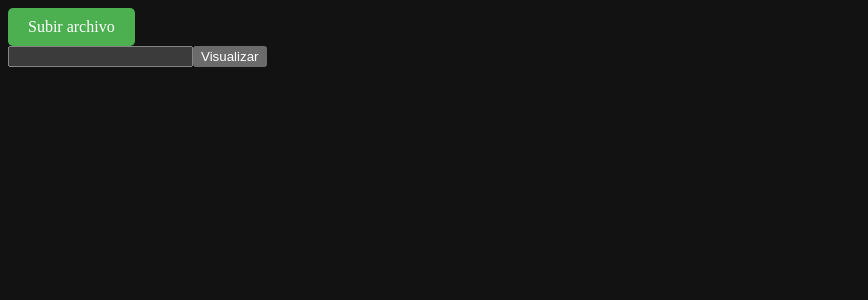
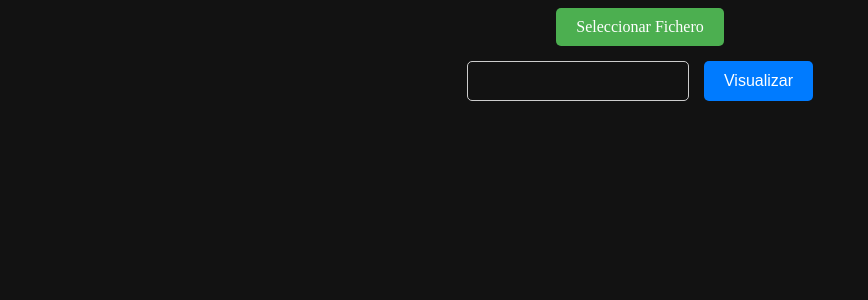
Before and after one commit to m0usedev/API, an Angular app in the folder FRONT/angular/: page / in a window 1280 px wide. Shown: the top 300 px of the page, without its empty margins (0-868 px from the left). Built offline with nearby package versions, Linux system fonts and the light colour scheme.

Commit message:
changes front

```diff
--- a/FRONT/angular/src/app/form-send-csv/form-send-csv.component.css
+++ b/FRONT/angular/src/app/form-send-csv/form-send-csv.component.css
@@ -0,0 +1,20 @@
+.from-send-csv {
+  display: flex;
+  justify-content: center;
+  margin-bottom: 15px;
+
+  &[data-uploading='select']{
+    --file-background-color: #4CAF50;
+    --file-background-color-hover: #45a049;
+  }
+  &[data-uploading='upload']{
+    pointer-events: none;
+    --file-background-color: blue;
+    --file-background-color-hover:blue;
+  }
+  &[data-uploading='error']{
+    pointer-events: none;
+    --file-background-color: red;
+    --file-background-color-hover:red;
+  }
+}
--- a/FRONT/angular/src/app/form-send-csv/form-send-csv.component.html
+++ b/FRONT/angular/src/app/form-send-csv/form-send-csv.component.html
@@ -1,7 +1,18 @@
-<div class="from-send-csv">
+<div class="from-send-csv" attr.data-uploading={{state}}>
   <form (submit)="$event.preventDefault()">
     <div class="input-file-wrapper">
-      <label for="fileInput">Subir archivo
+      <label for="fileInput">
+          @switch (state) {
+            @case ('select') {
+              Seleccionar Fichero
+            }
+            @case ('upload') {
+              Subiendo Fichero
+            }
+            @case ('error') {
+              Error
+            }
+          }
         <input
         class="input-file"
         (input)="onSubmit($event)"
@@ -12,5 +23,4 @@
       </label>
     </div>
   </form>
-
 </div>
--- a/FRONT/angular/src/app/form-send-csv/form-send-csv.component.ts
+++ b/FRONT/angular/src/app/form-send-csv/form-send-csv.component.ts
@@ -9,25 +9,83 @@ import { API_URL_UPLOAD_POST_CSV } from '../../utilities/api';
   styleUrl: './form-send-csv.component.css'
 })
 export class FormSendCsvComponent {
+  state = 'select'
+
+  stateUploadButton (state : string | any = undefined, response : object | string | any = undefined ) {
+    /**
+     * select - estado normal
+     * upload - subiendose el archivo
+     * error - cuando no se suvio el archivo, error en le servidor o
+     */
+    /**
+     * respuestas:
+     *  'bad', 'El fichero fue subido al servidor no es tipo .csv'
+     *  'good', 'El fichero fue subido al servidor'
+     * 'error', 'Ha surgido un error en el servidor'
+     */
+    if(response && response.response){
+      let tipo = response.response
+      switch (tipo) {
+        case 'bad':
+          this.state = 'error'
+          alert(response.message)
+          this.state = 'select'
+          break;
+        case 'good':
+          this.state = 'select'
+          alert(response.message)
+          break;
+        case 'error':
+          this.state = 'error'
+          alert(response.message)
+          this.state = 'select'
+          break;
+        default:
+          this.state = 'select'
+          break;
+      }
+    }else{
+      switch (state) {
+        case 'select':
+          this.state = 'select'
+          alert(response)
+          break;
+        case 'upload':
+          this.state = 'upload'
+          break;
+        case 'error':
+          this.state = 'error'
+          alert(response)
+          this.state = 'select'
+          break;
+        default:
+          this.state = 'select'
+          break;
+      }
+    }
+  }
 
   async onSubmit(event: Event) {
     const input = event.target as HTMLInputElement;
-
     if (input.files && input.files.length > 0) {
       if(input.files[0].type == 'text/csv'){
         const formData = new FormData();
         formData.append('file', input.files[0]);
         await this.fetchPostFile(formData);
+        input.value = ''
       }else{
-        console.log('El fichero debe ser de tipo csv')
+        input.value = ''
+        this.stateUploadButton('error', 'El fichero debe ser de tipo csv')
       }
     } else {
       console.error('No has seleccionado ningun fichero');
+      input.value = ''
+      this.stateUploadButton('select', 'No has seleccionado ningun fichero')
     }
   }
 
-
   async fetchPostFile ( form : FormData ) {
+    this.stateUploadButton('upload', undefined)
     fetch(
       API_URL_UPLOAD_POST_CSV,
       {
@@ -36,6 +94,10 @@ export class FormSendCsvComponent {
       }
     )
     .then( (response) => response.json() )
-    .then( (data) => console.log(data) )
+    .then( (data) => {
+      if(data){
+        this.stateUploadButton(undefined, data)
+      }
+    } )
   }
 }
--- a/FRONT/angular/src/app/get-profiling/get-profiling.component.css
+++ b/FRONT/angular/src/app/get-profiling/get-profiling.component.css
@@ -0,0 +1,29 @@
+.get-profiling {
+  display: flex;
+  flex-direction: column;
+  align-items: center;
+  .heder-content {
+    display: flex;
+    flex-direction: row;
+    justify-content: center;
+    margin-bottom: 15px;
+    gap: 15px;
+  }
+  .button-download {
+    margin-bottom: 15px;
+  }
+  .contentFrameHtml {
+    width: 90%;
+    height: 700px;
+    border: 5px solid #0056b3;
+    border-radius: 25px;
+  }
+  *[data-visible=true],
+  *[data-stade-profiling=true]{
+    display: block;
+  }
+  *[data-visible=false],
+  *[data-stade-profiling=false]{
+    display: none;
+  }
+}
--- a/FRONT/angular/src/app/get-profiling/get-profiling.component.html
+++ b/FRONT/angular/src/app/get-profiling/get-profiling.component.html
@@ -1,5 +1,5 @@
 <div class="get-profiling">
-  <div>
+  <div class="heder-content">
     <input
     type="text"
     id="search-box"
@@ -10,4 +10,20 @@
       (click)="fetchGetData(file_get_data)"
     >Visualizar</button>
   </div>
+  <div class="loading-img">
+    <img
+      attr.data-stade-profiling={{stateProfiling}}
+      src="../../assets/icons8-loading.gif"
+      alt="icons8-loading.gif"
+      title="icons8-loading.gif"
+    />
+  </div>
+  <div class="button-download">
+    <button
+    attr.data-visible={{visible}}
+    type="button"
+    (click)="downbload()"
+    >Descargar</button>
+  </div>
+  <iframe class="contentFrameHtml" attr.data-visible={{visible}} id="contentFrame"></iframe>
 </div>
--- a/FRONT/angular/src/app/get-profiling/get-profiling.component.ts
+++ b/FRONT/angular/src/app/get-profiling/get-profiling.component.ts
@@ -1,6 +1,9 @@
-import { Component } from '@angular/core';
-import { API_URL_DOWNLOAD_GET_PROFILE } from '../../utilities/api';
-
+import { Component } from '@angular/core'
+import { API_URL_DOWNLOAD_GET_PROFILE } from '../../utilities/api'
+interface User {
+  "file"      : Blob,
+  "file_name" : string
+}
 @Component({
   selector: 'app-get-profiling',
   standalone: true,
@@ -9,45 +12,82 @@ import { API_URL_DOWNLOAD_GET_PROFILE } from '../../utilities/api';
   styleUrl: './get-profiling.component.css'
 })
 export class GetProfilingComponent {
-  file_get_data = ''
-  data : any
-  colums_key : any
+  file_get_data  : string
+  visible        : false | true
+  stateProfiling : false | true
+  file_download  : User
 
-  responseData (blob : any, file : string) {
-    const url = window.URL.createObjectURL(blob);
-    const a = document.createElement('a');
-    a.style.display = 'none';
-    a.href = url;
-    a.download = `${file}.html`;
-    document.body.appendChild(a);
-    a.click();
-    window.URL.revokeObjectURL(url);
+  constructor() {
+    this.file_get_data  = ''
+    this.visible        = false
+    this.stateProfiling = false
+    this.file_download  = {
+      "file"      : new Blob(),
+      "file_name" : ''
+    }
   }
 
-  async fetchGetData(file: string) {
+  renderHtml(blob: Blob) {
+    const reader = new FileReader()
+    reader.onload = (event) => {
+        const contentFrame = document.getElementById('contentFrame') as HTMLIFrameElement;
+        if (contentFrame && contentFrame.contentDocument && event.target) {
+            const result = event.target.result;
+            if (typeof result === 'string') {
+                const doc = contentFrame.contentDocument;
+                doc.open();
+                doc.write(result);
+                doc.close();
+                this.visible = true
+                this.stateProfiling = false
+            }
+        }
+    };
+    reader.readAsText(blob);
+  }
+
+  downbload() {
+    let blob = this.file_download.file
+    let file_name = this.file_download.file_name
+    const url = window.URL.createObjectURL(blob)
+    const a = document.createElement('a')
+    a.style.display = 'none'
+    a.href = url
+    a.download = `${file_name}.html`
+    document.body.appendChild(a)
+    a.click()
+    window.URL.revokeObjectURL(url)
+  }
+
+  async fetchGetData(file_name: string) {
+    this.visible = false
+    this.stateProfiling = true
     try {
-      const response = await fetch(API_URL_DOWNLOAD_GET_PROFILE + '?file=' + file, {
+      const response = await fetch(API_URL_DOWNLOAD_GET_PROFILE + '?file_name=' + file_name, {
         method: "GET"
-      });
+      })
 
       if (response.ok) {
-        const contentType = response.headers.get('content-type');
+        const contentType = response.headers.get('content-type')
 
         if (contentType && contentType.includes('application/json')) {
-          const jsonData = await response.json();
-          console.log('Error:', jsonData);
-          alert(jsonData.error);
+          const jsonData = await response.json()
+          if(jsonData.response )
+            this.stateProfiling = false
+            alert(jsonData.message)
         } else {
-          const blob = await response.blob();
-          this.responseData(blob, file);
+          const blob = await response.blob()
+          this.renderHtml(blob)
+          this.file_download.file = blob
+          this.file_download.file_name = file_name
         }
       } else {
-        console.error('Respuesta no ok:', response);
-        alert('Error al descargar el archivo');
+        console.error('Respuesta no ok:', response)
+        alert('Error al descargar el archivo')
       }
     } catch (error) {
-      console.error('Error:', error);
-      alert('Hubo un problema con la solicitud');
+      console.error('Error:', error)
+      alert('Hubo un problema con la solicitud')
     }
   }
 
--- a/FRONT/angular/src/styles.css
+++ b/FRONT/angular/src/styles.css
@@ -5,6 +5,11 @@
 
 /*INPUT*/
 /*- FILE*/
+:root {
+  --file-background-color: #4CAF50;
+  --file-background-color-hover: #4CAF50;
+}
+
 .input-file-wrapper {
   position: relative;
   display: inline-block;
@@ -20,7 +25,7 @@
 }
 
 .input-file-wrapper label {
-  background-color: #4CAF50;
+  background-color: var(--file-background-color);
   color: white;
   padding: 10px 20px;
   border-radius: 5px;
@@ -32,5 +37,70 @@
 }
 
 .input-file-wrapper label:hover {
-  background-color: #45a049;
+  background-color: var(--file-background-color-hover);
+  cursor: pointer;
 }
+
+/*- TEXT*/
+/* Estilo para el input de tipo texto */
+input[type="text"] {
+  width: 200px;
+  /* Ancho del input */
+  padding: 10px;
+  /* Espaciado interno */
+  border: 1px solid #ccc;
+  /* Borde del input */
+  border-radius: 5px;
+  /* Radio de borde */
+  outline: none;
+  /* Quita el contorno al hacer foco */
+  font-size: 16px;
+  /* Tamaño de la fuente */
+}
+
+/* Estilo para cuando el input tiene foco */
+input[type="text"]:focus {
+  border-color: #007bff;
+  /* Cambia el color del borde */
+  box-shadow: 0 0 5px rgba(0, 123, 255, 0.5);
+  /* Agrega sombra al hacer foco */
+}
+
+/*- BUTTON*/
+/* Estilo para el botón */
+button {
+  padding: 10px 20px;
+  /* Espaciado interno */
+  background-color: #007bff;
+  /* Color de fondo del botón */
+  color: #fff;
+  /* Color del texto */
+  border: none;
+  /* Quita el borde */
+  border-radius: 5px;
+  /* Radio de borde */
+  cursor: pointer;
+  /* Cambia el cursor al pasar sobre el botón */
+  font-size: 16px;
+  /* Tamaño de la fuente */
+}
+
+/* Estilo para cuando el botón tiene foco */
+button:focus {
+  outline: none;
+  /* Quita el contorno al hacer foco */
+  box-shadow: 0 0 5px rgba(0, 123, 255, 0.5);
+  /* Agrega sombra al hacer foco */
+}
+
+/* Estilo para cuando el botón es presionado */
+button:active {
+  background-color: #0056b3;
+  /* Cambia el color de fondo al hacer clic */
+}
+
+/* Estilo para el botón al pasar el cursor sobre él */
+button:hover {
+  background-color: #0056b3;
+  /* Cambia el color de fondo al pasar el cursor */
+}
```
Also changed, not shown: FRONT/angular/src/assets/icons8-loading.gif (added).
